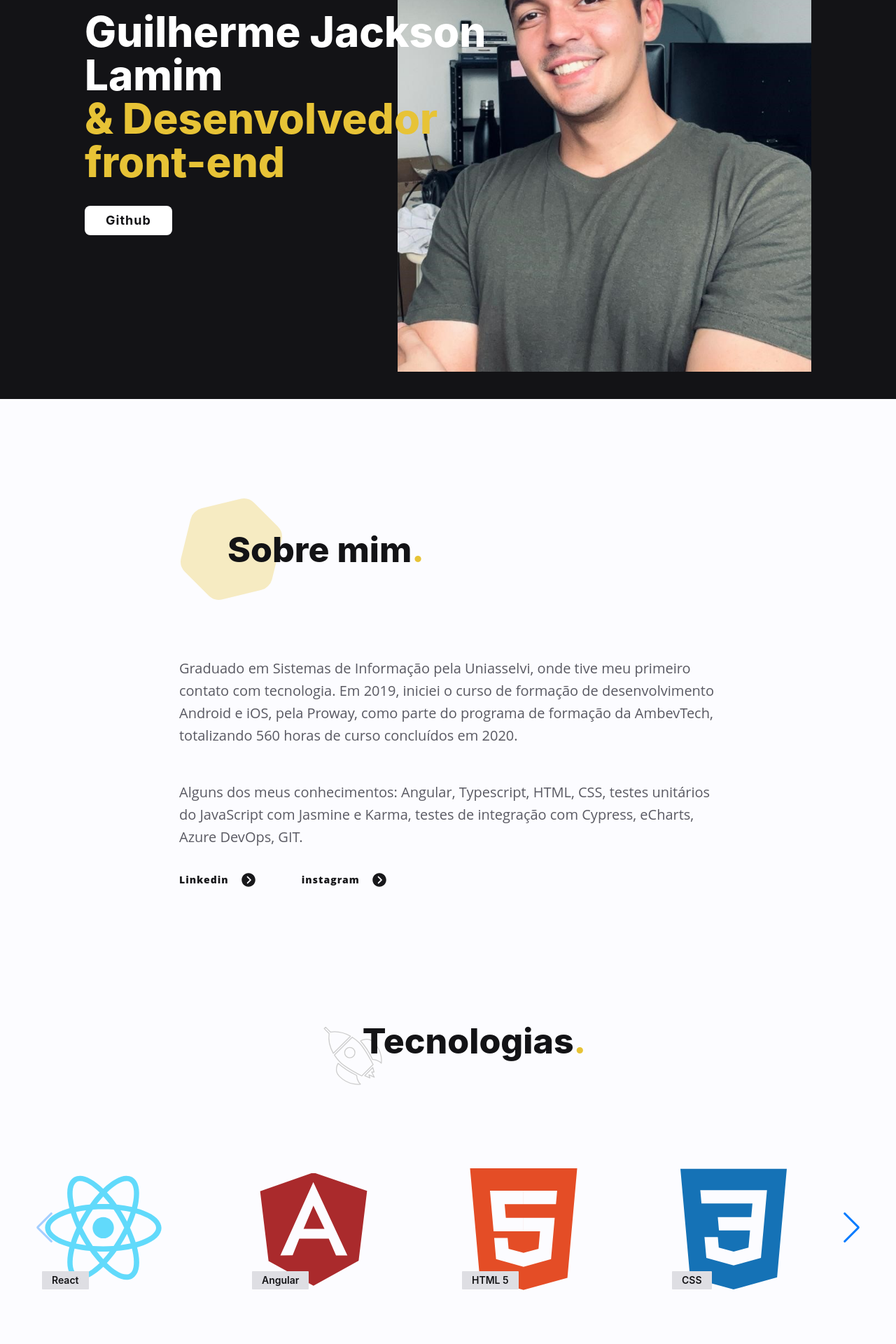
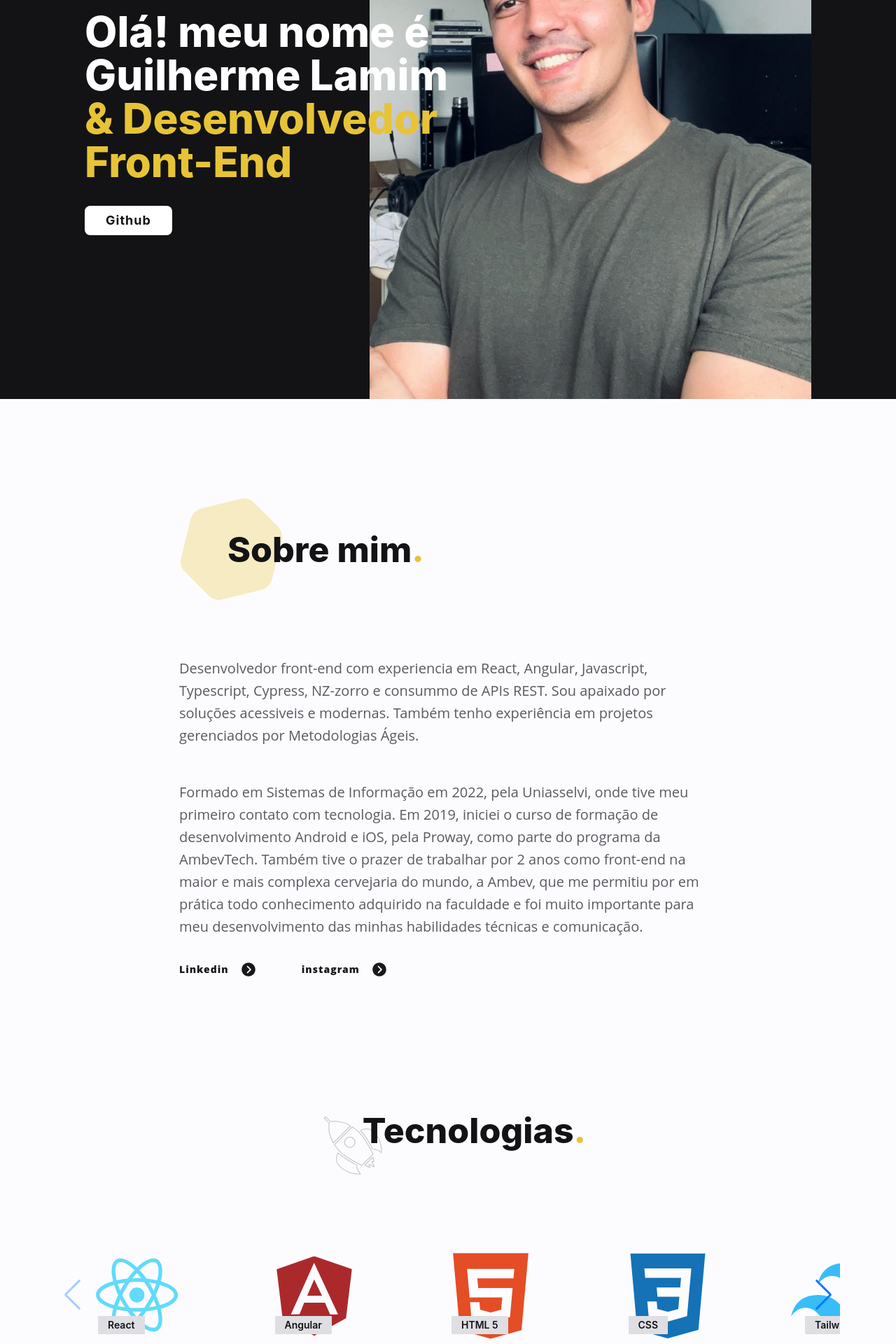
Before and after one commit to GuilhermeJackson/portfolio, a React (Vite) app: page / in a window 1280 px wide. Shown: the part 220-2140 px from the top of the page at 70% size. Built offline with nearby package versions, Linux system fonts and the light colour scheme.

Commit message:
correções de espaçamento e conteúdo

```diff
--- a/src/component/Banner.tsx
+++ b/src/component/Banner.tsx
@@ -4,8 +4,8 @@ const Banner = () => {
   return (
     <section className="bg-neutral-500 h-[790px]">
       <div className="container mx-auto h-full">
-        <div className="flex items-center h-full relative -space-x-58 lg:-space-x-36">
-          <div className="text-white flex-1 z-10 pl-6 lg:pl-0">
+        <div className="flex items-center h-full relative -space-x-48 lg:-space-x-56">
+          <div className="text-white flex-1 z-10 pl-6 mt-[450px] lg:pl-0 md:mt-0">
             <h1
               className="h1 text-white mb-8"
               data-aos="fade-right"
@@ -23,7 +23,7 @@ const Banner = () => {
             </button>
           </div>
           <div
-            className="bg-blue-300 w-full h-[90%] bg-banner bg-cover bg-right lg:bg-center bg-no-repeat flex-1"
+            className="bg-blue-300 w-full h-full bg-banner bg-cover bg-center  lg:bg-center bg-no-repeat flex-1"
             data-aos="fade-left"
             data-aos-delay="500"
           >
--- a/src/component/Technology.tsx
+++ b/src/component/Technology.tsx
@@ -4,7 +4,7 @@ import TechnologySlider from "./TechnologySlider";
 const Technology = () => {
     const { title, icon } = tecnologies;
   return (
-    <section className="mb-20">
+    <section className="pb-20 sm:px-20">
       <div
         className="section-title-group -space-x-11 -space-y-10 max-w[540px] mx-auto px-4 lg:px-0"
         data-aos="fade-up"
--- a/src/component/TechnologySlider.tsx
+++ b/src/component/TechnologySlider.tsx
@@ -11,7 +11,7 @@ const TechnologySlider = () => {
     <Swiper
 
       slidesPerView={2}
-      spaceBetween={0}
+      spaceBetween={-30}
       navigation={true}
       breakpoints={{
         768: {
@@ -22,13 +22,13 @@ const TechnologySlider = () => {
         },
       }}
       modules={[Navigation]}
-      className="ml-10 mr-10"
+      className="pl-10 pr-10"
     >
       {programs.map((program, index) => {
         const { image, name } = program;
         return (
           <SwiperSlide
-            className="max-w-[320px] max-h-[320px] relative"
+            className="max-w-[320px] max-h-[320px] relative "
             key={index}
           >
             <div className="w-full h-full object-cover">
--- a/src/data.tsx
+++ b/src/data.tsx
@@ -5,8 +5,8 @@ import { DiSass, DiScrum, DiJava, DiHtml5,DiCss3, DiReact, DiAngularSimple, DiAn
 
 
 export const banner = {
-    titlePart1: 'Guilherme Jackson Lamim',
-    titlePart2: '& Desenvolvedor front-end',
+    titlePart1: 'Olá! meu nome é Guilherme Lamim',
+    titlePart2: '& Desenvolvedor Front-End',
     subtitle:
       'Meu propósito é criar soluções modernas e acessíveis para facilitar a vida dos usuários.',
     textBtn: 'Github',
@@ -17,17 +17,20 @@ export const banner = {
     icon: AboutInc,
     title: 'Sobre mim',
     subtitle1:
-    'Graduado em Sistemas de Informação pela Uniasselvi, onde tive meu'+
-    ' primeiro contato com tecnologia. Em 2019, iniciei o curso de formação de desenvolvimento'+
-    ' Android e iOS, pela Proway, como parte do programa de formação da AmbevTech, totalizando '+
-    '560 horas de curso concluídos em 2020.',
+    'Desenvolvedor front-end com experiencia em React, Angular, Javascript, Typescript,'+
+    ' Cypress, NZ-zorro e consummo de APIs REST. Sou apaixado por soluções acessiveis e '+
+    'modernas. Também tenho experiência em projetos gerenciados por Metodologias Ágeis.',
     subtitle2:
-      'Alguns dos meus conhecimentos: Angular, Typescript, HTML, CSS, testes unitários do JavaScript'+
-      ' com Jasmine e Karma, testes de integração com Cypress, eCharts, Azure DevOps, GIT.',
+      'Formado em Sistemas de Informação em 2022, pela Uniasselvi, onde tive meu'+
+      ' primeiro contato com tecnologia. Em 2019, iniciei o curso de formação de desenvolvimento'+
+      ' Android e iOS, pela Proway, como parte do programa da AmbevTech. Também tive o prazer de trabalhar '+
+      'por 2 anos como front-end na maior e mais complexa cervejaria do mundo, a Ambev, que me ' +
+      'permitiu por em prática todo conhecimento adquirido na faculdade e foi muito importante '+
+      ' para meu desenvolvimento das minhas habilidades técnicas e comunicação.',
     subtitle3:
     'Iniciei minha formação em Sistemas de Informação em 2017, pela Uniasselvi, onde tive meu'+
     ' primeiro contato com tecnologia. Em 2019, iniciei o curso de formação de desenvolvimento'+
-    ' Android e iOS, pela Proway, como parte do programa de formação da AmbevTech, totalizando '+
+    ' Android e iOS, pela Proway, como parte do programa da maior cervejaria do mundo a AmbevTech, totalizando '+
     '560 horas de curso concluídos em 2020.',
     linkedin: 'Linkedin',
     instagram: 'instagram'
@@ -42,59 +45,59 @@ export const banner = {
     title: 'Training programs',
     programs: [
       {
-        image: <DiReact size='13.5rem' color='#61dafb'/>,
+        image: <DiReact size='9.5rem' color='#61dafb'/>,
         name: 'React',
       },
       {
-        image: <DiAngularSimple size='13.5rem' color='#aa2a2c' />,
+        image: <DiAngularSimple size='9.5rem' color='#aa2a2c' />,
         name: 'Angular',
       },
       {
-        image: <DiHtml5 size='13.5rem' color='#E44D26'/>,
+        image: <DiHtml5 size='9.5rem' color='#E44D26'/>,
         name: 'HTML 5',
       },
       {
-        image: <DiCss3 size='13.5rem' color='#1572b6'/>,
+        image: <DiCss3 size='9.5rem' color='#1572b6'/>,
         name: 'CSS',
       },
       {
-        image: <SiTailwindcss size='13.5rem' color='#38bdf8'/>,
+        image: <SiTailwindcss size='9.5rem' color='#38bdf8'/>,
         name: 'Tailwind ',
       },
       {
-        image: <DiAndroid size='13.5rem' color='#73bb56'/>,
+        image: <DiAndroid size='9.5rem' color='#73bb56'/>,
         name: 'Android',
       },
       {
-        image: <DiJavascript1 size='13.5rem' color='#efd81d'/>,
+        image: <DiJavascript1 size='9.5rem' color='#efd81d'/>,
         name: 'Javascript',
       },
       {
-        image: <SiTypescript size='13.5rem' color='#2f74c0' />,
+        image: <SiTypescript size='9.5rem' color='#2f74c0' />,
         name: 'Typescript',
       },
       {
-        image: <DiJava size='13.5rem' color='#5283a2' />,
+        image: <DiJava size='9.5rem' color='#5283a2' />,
         name: 'Java',
       },
       {
-        image: <SiCypress size='13.5rem' color='#23252d' />,
+        image: <SiCypress size='9.5rem' color='#23252d' />,
         name: 'Cypress',
       },
       {
-        image: <SiApacheecharts size='13.5rem' color='#e43961' />,
+        image: <SiApacheecharts size='9.5rem' color='#e43961' />,
         name: 'eCharts',
       },
       {
-        image: <DiScrum size='13.5rem' color='#3a7b97' />,
+        image: <DiScrum size='9.5rem' color='#3a7b97' />,
         name: 'Scrum',
       },
       {
-        image: <SiLess size='13.5rem' color='#254675' />,
+        image: <SiLess size='9.5rem' color='#254675' />,
         name: 'Less',
       },
       {
-        image: <DiSass size='13.5rem' color='#c66394' />,
+        image: <DiSass size='8.5rem' color='#c66394' />,
         name: 'SASS',
       }
     ],
--- a/tailwind.config.cjs
+++ b/tailwind.config.cjs
@@ -34,13 +34,6 @@ module.exports = {
       },
       backgroundImage: {
         banner: "url('/src/assets/img/banner/guilherme.jpeg')",
-        faq: "url('/src/assets/img/faq/bg.svg')",
-      },
-      backgroundSize: {
-        auto: 'auto',
-        cover: 'cover',
-        contain: 'contain',
-        custom: '95%',
       },
     },
   },
```
